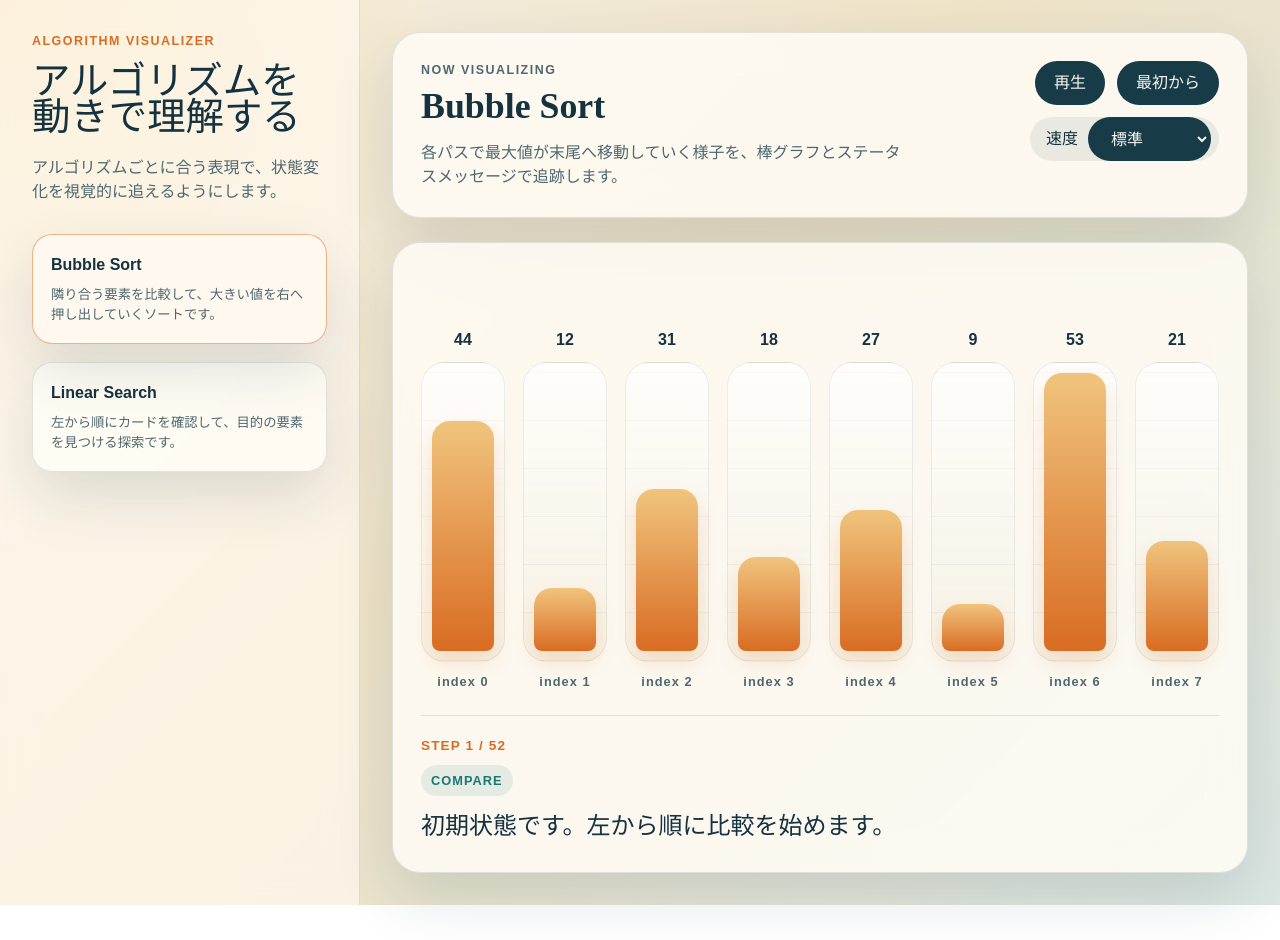
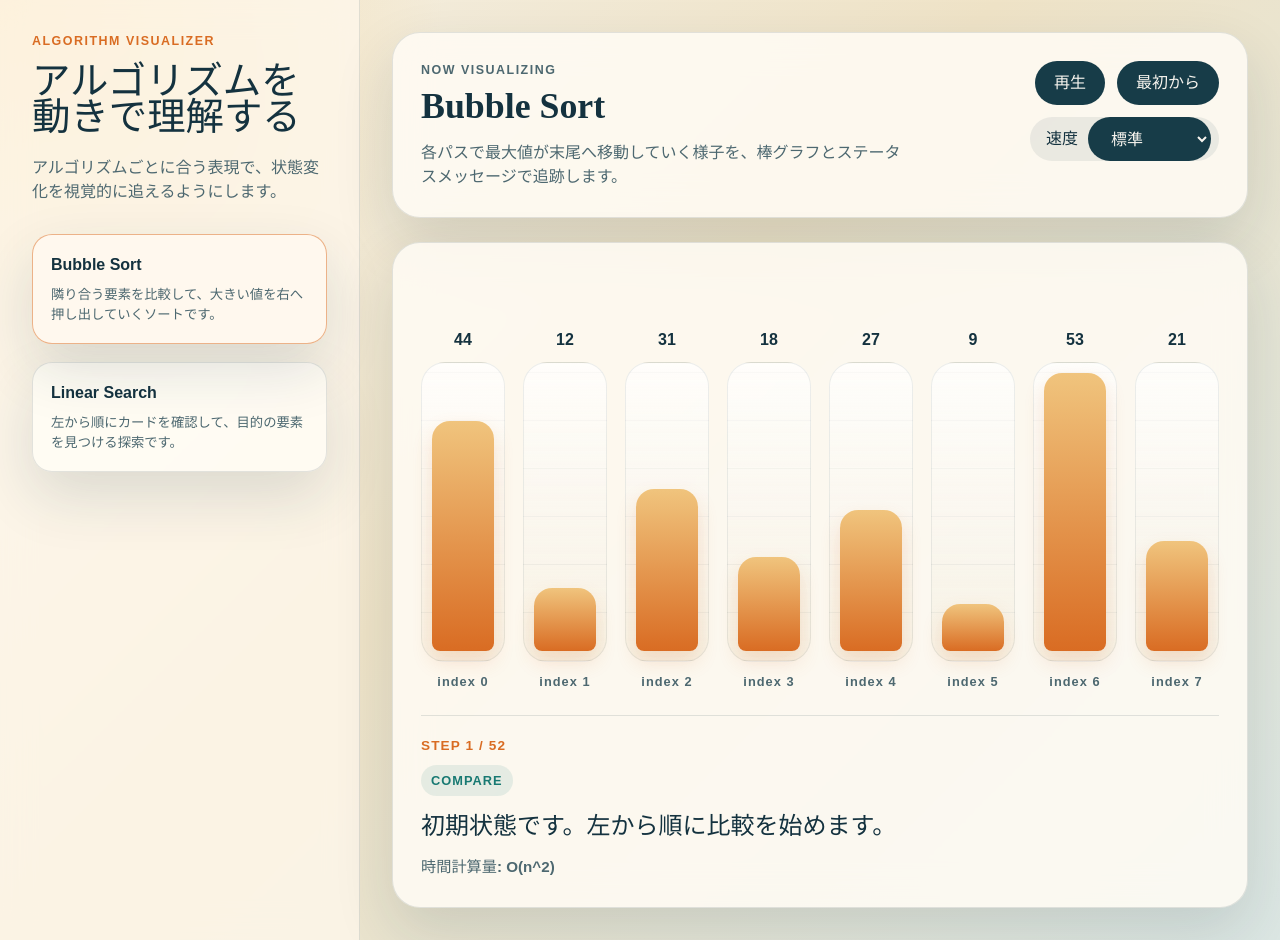
Before and after one commit to soramameen/algo, a React (Vite) app: page / in a window 1280 px wide. Before the commit the page ends 905 px from the top, so only its background shows below. Built offline with nearby package versions, Linux system fonts and the light colour scheme.

Commit message:
Add array visualization foundation

```diff
--- a/src/App.tsx
+++ b/src/App.tsx
@@ -59,7 +59,7 @@ function App() {
 
   const step = selectedAlgorithm.steps[stepIndex];
   const maxValue = Math.max(...step.values);
-  const isSearchAlgorithm = selectedAlgorithm.id === "linear-search";
+  const isCardVisualization = selectedAlgorithm.visualization === "cards";
 
   return (
     <div className="shell">
@@ -124,7 +124,7 @@ function App() {
         </section>
 
         <section className="visualizer" aria-label={`${selectedAlgorithm.name} visualization`}>
-          {isSearchAlgorithm ? (
+          {isCardVisualization ? (
             <div className="search-cards">
               {step.values.map((value, index) => {
                 const isActive = step.activeIndices.includes(index);
@@ -175,6 +175,7 @@ function App() {
             </p>
             <p className="status-tag">{actionLabels[step.action]}</p>
             <p className="status-message">{step.message}</p>
+            <p className="status-complexity">{selectedAlgorithm.complexity}</p>
           </div>
         </section>
       </main>
--- a/src/data/algorithms.ts
+++ b/src/data/algorithms.ts
@@ -12,7 +12,9 @@ export const algorithms: AlgorithmSpec[] = [
     summary: "隣り合う要素を比較して、大きい値を右へ押し出していくソートです。",
     description:
       "各パスで最大値が末尾へ移動していく様子を、棒グラフとステータスメッセージで追跡します。",
+    visualization: "bars",
     initialValues,
+    complexity: "時間計算量: O(n^2)",
     steps: createBubbleSortSteps(initialValues)
   },
   {
@@ -21,8 +23,10 @@ export const algorithms: AlgorithmSpec[] = [
     summary: "左から順にカードを確認して、目的の要素を見つける探索です。",
     description:
       "カードを左から1枚ずつ確認し、目的の値に到達した瞬間を強調します。",
+    visualization: "cards",
     initialValues,
     targetValue: searchTarget,
+    complexity: "時間計算量: O(n)",
     steps: createLinearSearchSteps(initialValues, searchTarget)
   }
 ];
--- a/src/styles.css
+++ b/src/styles.css
@@ -361,6 +361,13 @@ h2 {
   font-size: 1.5rem;
 }
 
+.status-complexity {
+  margin: 12px 0 0;
+  color: var(--muted);
+  font-size: 0.95rem;
+  font-weight: 700;
+}
+
 @media (max-width: 960px) {
   .shell {
     grid-template-columns: 1fr;
--- a/src/types.ts
+++ b/src/types.ts
@@ -1,4 +1,6 @@
 export type AlgorithmId = "bubble-sort" | "linear-search";
+
+export type VisualizationKind = "bars" | "cards";
 
 export type StepAction = "compare" | "swap" | "inspect" | "found" | "settled";
 
@@ -16,7 +18,9 @@ export type AlgorithmSpec = {
   name: string;
   summary: string;
   description: string;
+  visualization: VisualizationKind;
   initialValues: number[];
   targetValue?: number;
+  complexity: string;
   steps: AlgorithmStep[];
 };
```
Also changed, not shown: 1 other file (tests, documents, lock files or other folders).
